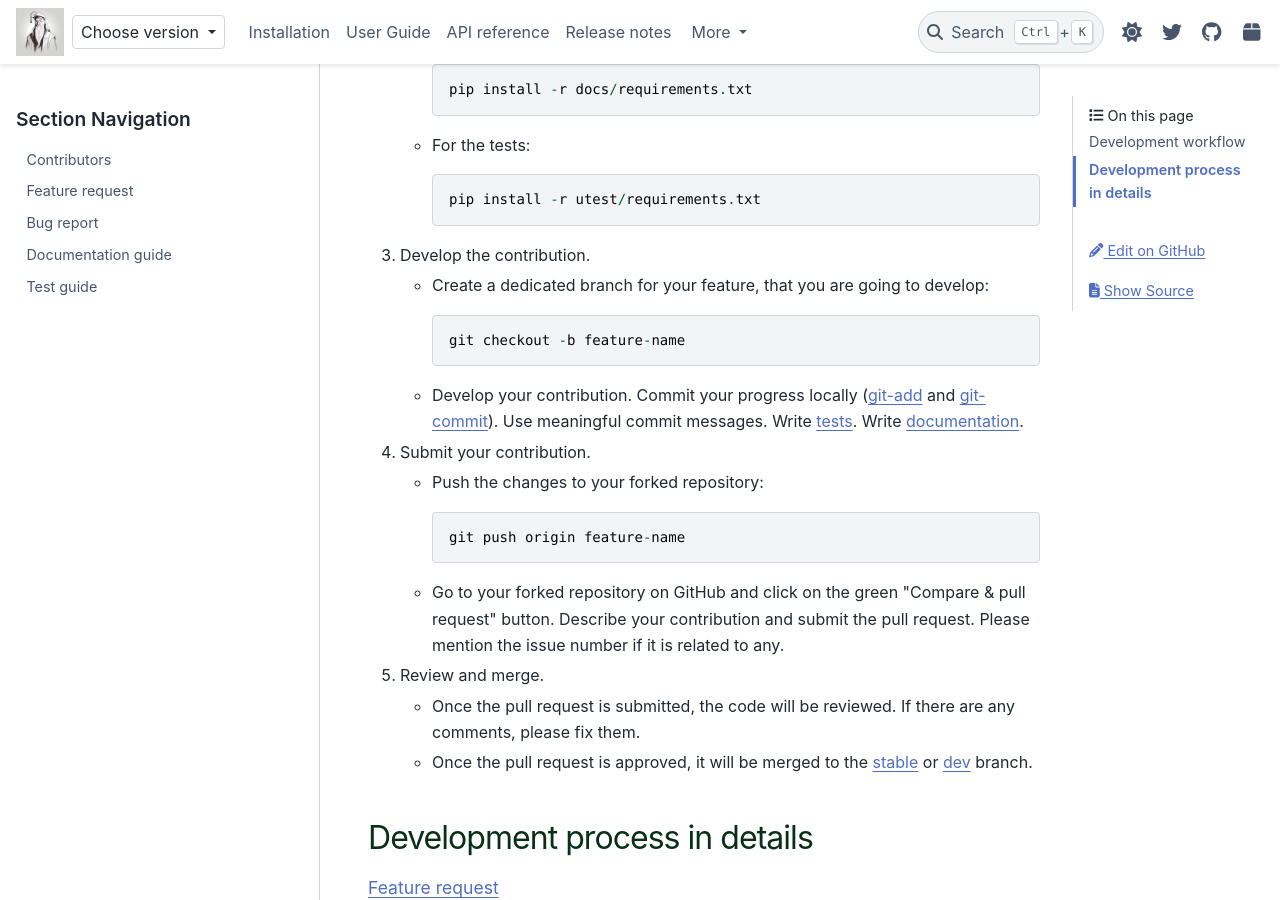
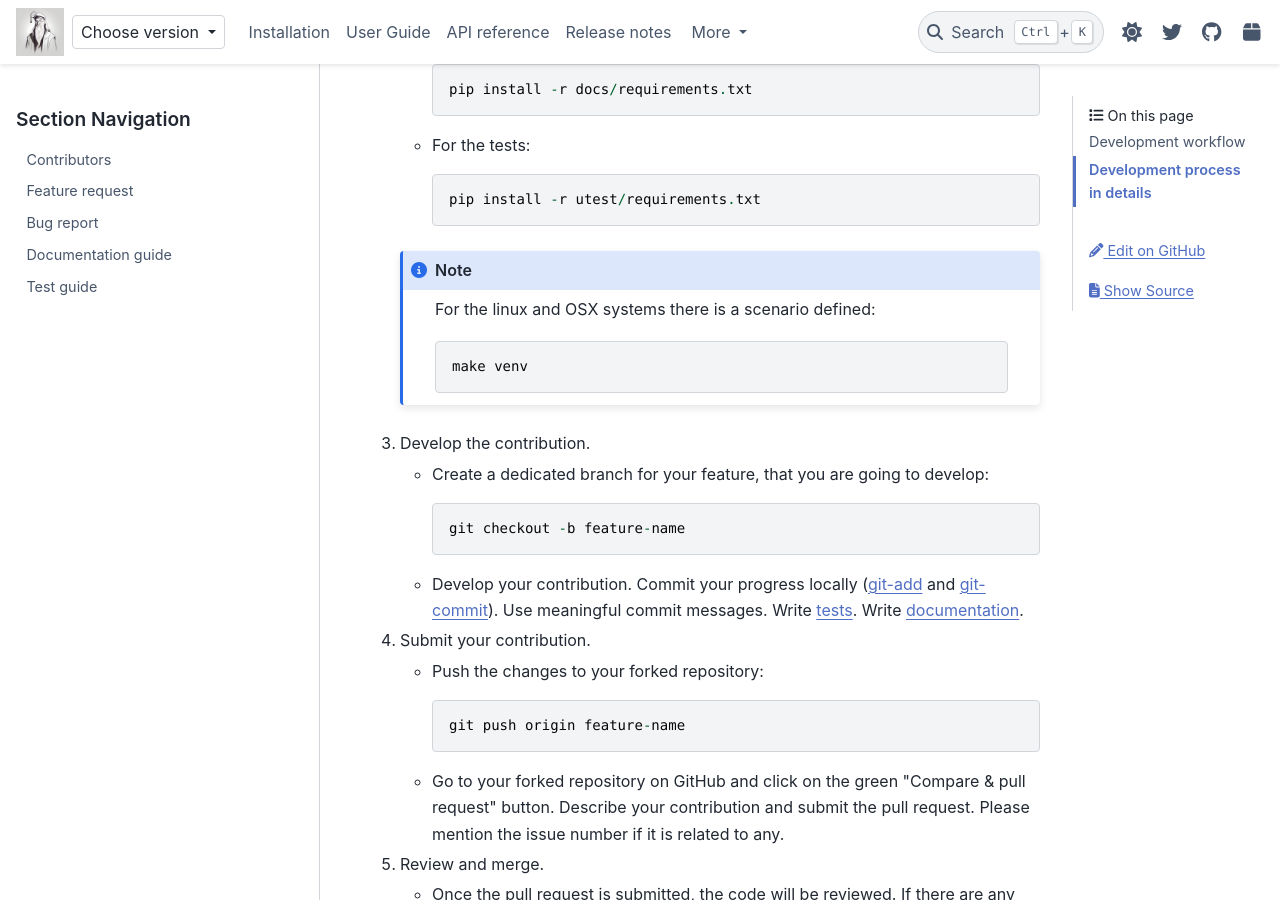
Before and after one commit to adrybakov/wulfric, a Sphinx documentation site: the page built from docs/source/contribute/index.rst, in a window 1280 px wide and 900 px high, scrolled down 1501 px. Built offline with Sphinx 7.4.7 and the PyData theme 0.15.4, drawn with Linux system fonts in a browser that asks for light colours; pages that are not in the unit, such as notebooks, are missing from menus; a script that is not in the unit is left out.

Commit message:
Update contribution page

```diff
--- a/docs/source/contribute/index.rst
+++ b/docs/source/contribute/index.rst
@@ -69,6 +69,11 @@ the corresponding links below.
 
       pip install -r utest/requirements.txt
 
+   .. note::
+      For the linux and OSX systems there is a scenario defined::
+
+         make venv
+
 3. Develop the contribution.
 
    * Create a dedicated branch for your feature, that you are going to develop::
```
